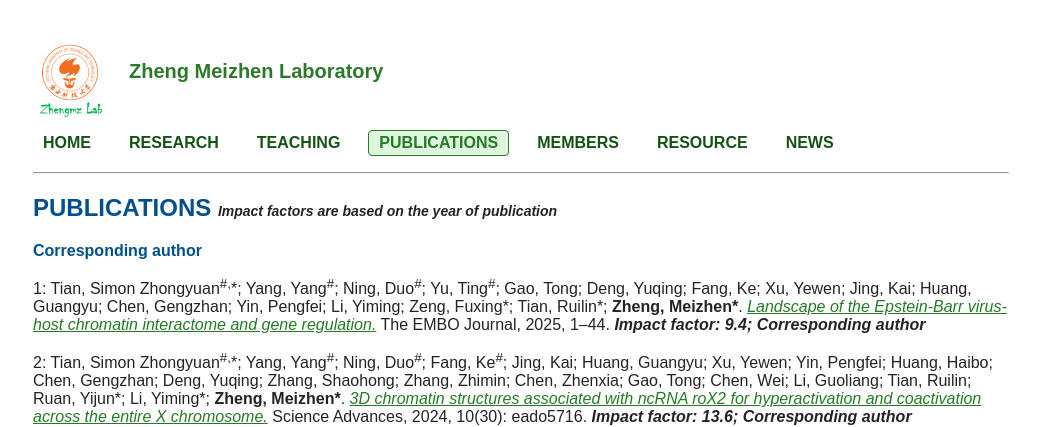
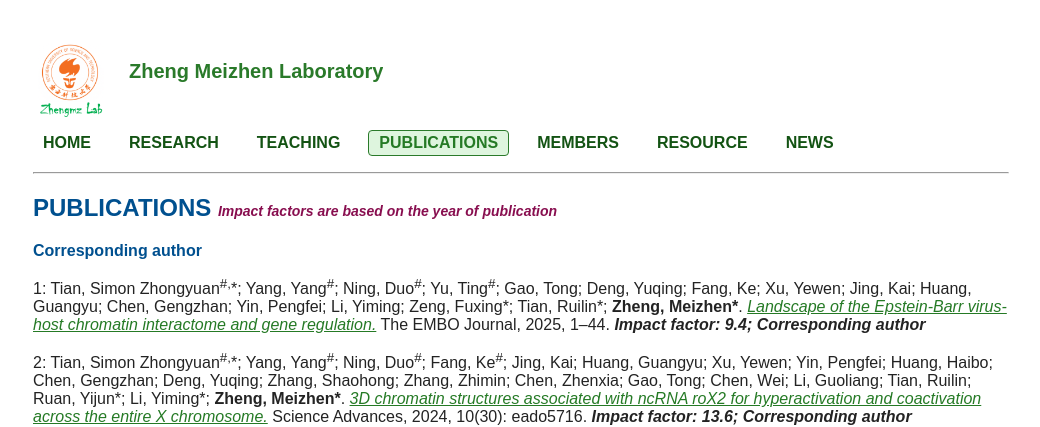
Before and after one commit to ZhengmzLab/zhengmzlab.github.io, a Jekyll site: the page built from publications.md, in a window 1280 px wide. Shown: the top 427 px of the page, without its empty margins (119-1159 px from the left). Built offline with Jekyll 4.4.1, drawn with Linux system fonts in a browser that asks for light colours; comment, search, counter and statistics services are not loaded.

Commit message:
Update publications.md

```diff
--- a/publications.md
+++ b/publications.md
@@ -3,7 +3,7 @@ layout: default
 title: PUBLICATIONS
 ---
 
-## <span style="color:#00508f; font-weight:bold;">PUBLICATIONS</span> <span style="color:#90A$AE; font-size:14px;">     _Impact factors are based on the year of publication_</span>
+## <span style="color:#00508f; font-weight:bold;">PUBLICATIONS</span> <span style="color:#880e4f; font-size:14px;">     _Impact factors are based on the year of publication_</span>
 
 <span style="color:#00508f; font-weight:bold;">Corresponding author</span>
 
```
